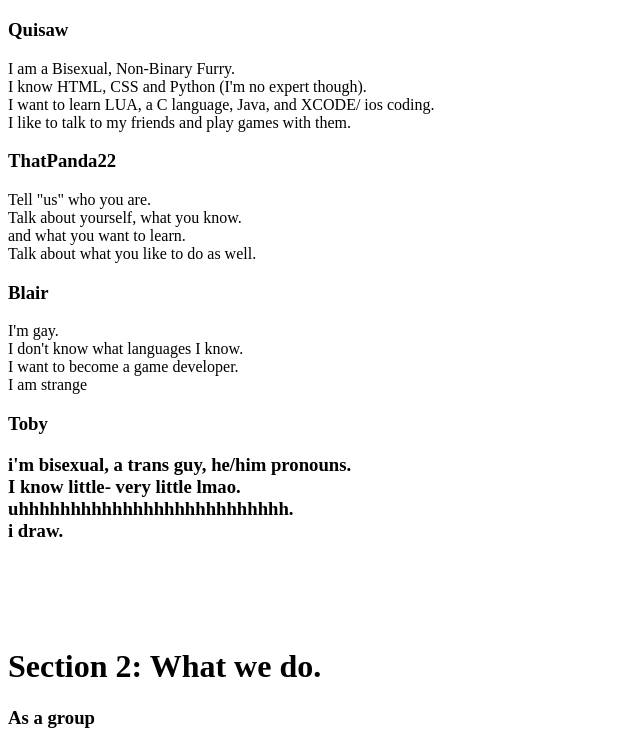
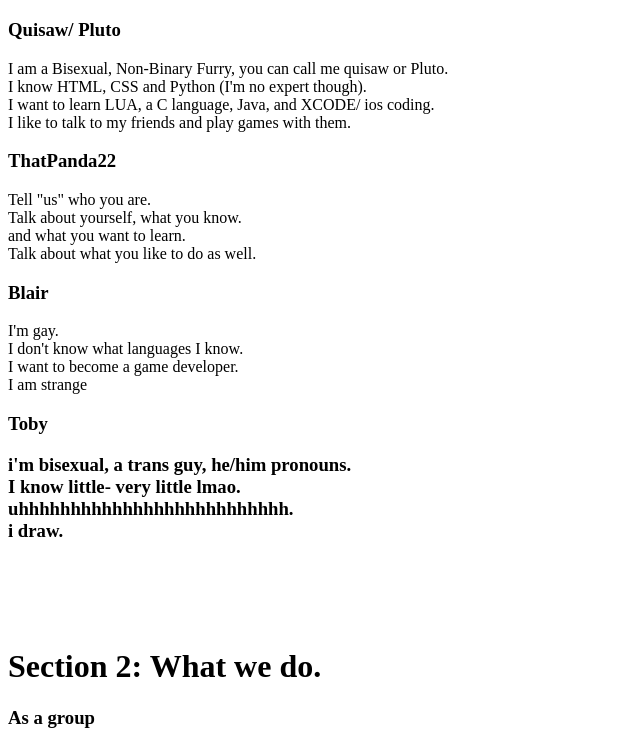
Before and after one commit to yes-more-pomegranites/who-we-are, a plain HTML site: page index.html in a window 1280 px wide. Shown: the part 61-808 px from the top of the page, without its empty margins (0-640 px from the left). Drawn offline with Linux system fonts and the light colour scheme.

Commit message:
Update index.html

```diff
--- a/index.html
+++ b/index.html
@@ -5,9 +5,9 @@
   </head>
   <body>
     <h1>Section 1: Who we are.</h1>
-    <h3>Quisaw</h3>
+    <h3>Quisaw/ Pluto</h3>
     <p>
-     I am a Bisexual, Non-Binary Furry.<br>
+     I am a Bisexual, Non-Binary Furry, you can call me quisaw or Pluto.<br>
      I know HTML, CSS and Python (I'm no expert though).<br>
      I want to learn LUA, a C language, Java, and XCODE/ ios coding.<br>
      I like to talk to my friends and play games with them.
```
